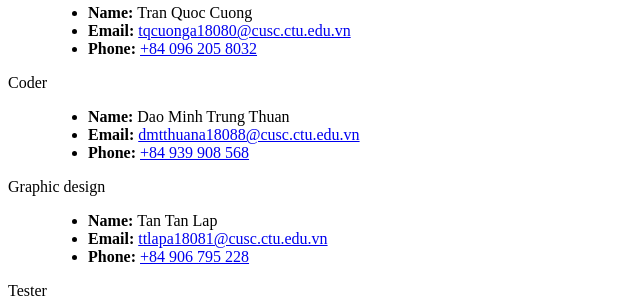
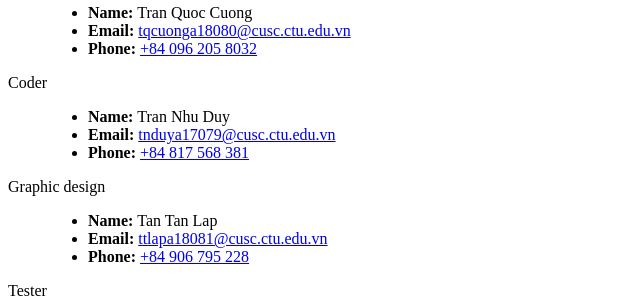
Before and after one commit to urban-traffic-portal/urban-traffic-portal.github.io, a PHP site: page /asset/views/contact.html in a window 1280 px wide. Shown: the part 619-919 px from the top of the page, without its empty margins (0-640 px from the left). Run offline with PHP 8.4, Linux system fonts and the light colour scheme.

Commit message:
update last

```diff
--- a/asset/css/global.css
+++ b/asset/css/global.css
@@ -309,5 +309,5 @@ span
 
 #ruleContent
 {
-  min-height: 80vh;
+  min-height: 0;
 }
--- a/asset/views/contact.html
+++ b/asset/views/contact.html
@@ -40,9 +40,9 @@
                     <dt class="text-primary">Coder</dt>
                     <dd>
                         <ul>
-                            <li><b>Name: </b>Dao Minh Trung Thuan</li>
-                            <li><b>Email: </b><a class="text-dark" href="mailto:dmtthuana18088@cusc.ctu.edu.vn" target="_top">dmtthuana18088@cusc.ctu.edu.vn</a></li>
-                            <li><b>Phone: </b><a class="text-dark" href="tel:+84939908568">+84 939 908 568</a></li>
+                            <li><b>Name: </b>Tran Nhu Duy</li>
+                            <li><b>Email: </b><a class="text-dark" href="mailto:tnduya17079@cusc.ctu.edu.vn" target="_top">tnduya17079@cusc.ctu.edu.vn</a></li>
+                            <li><b>Phone: </b><a class="text-dark" href="tel:+84817568381">+84 817 568 381</a></li>
                         </ul>
                     </dd>
                 </dl>
```
